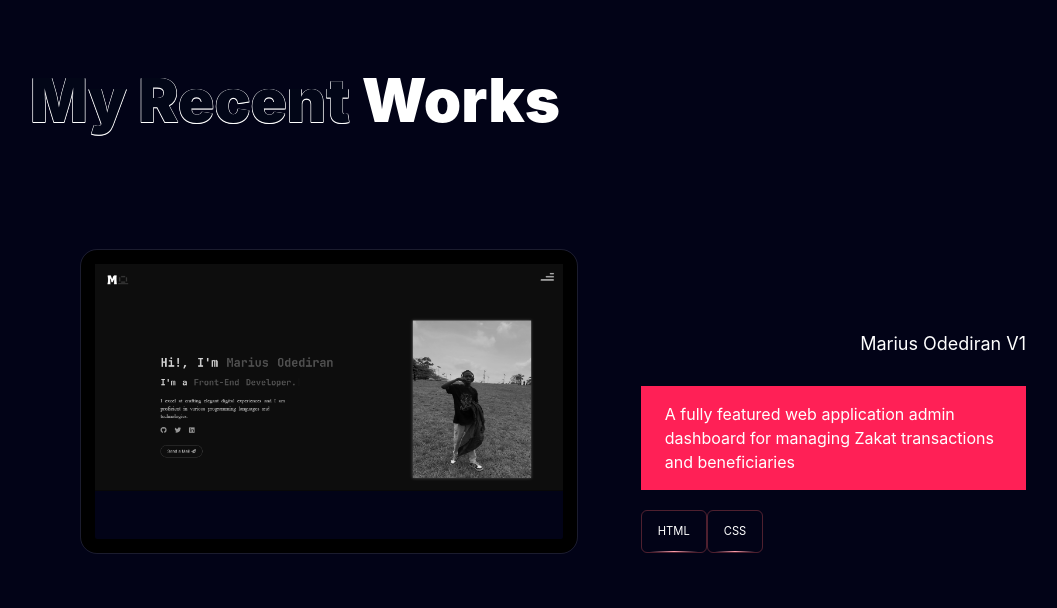
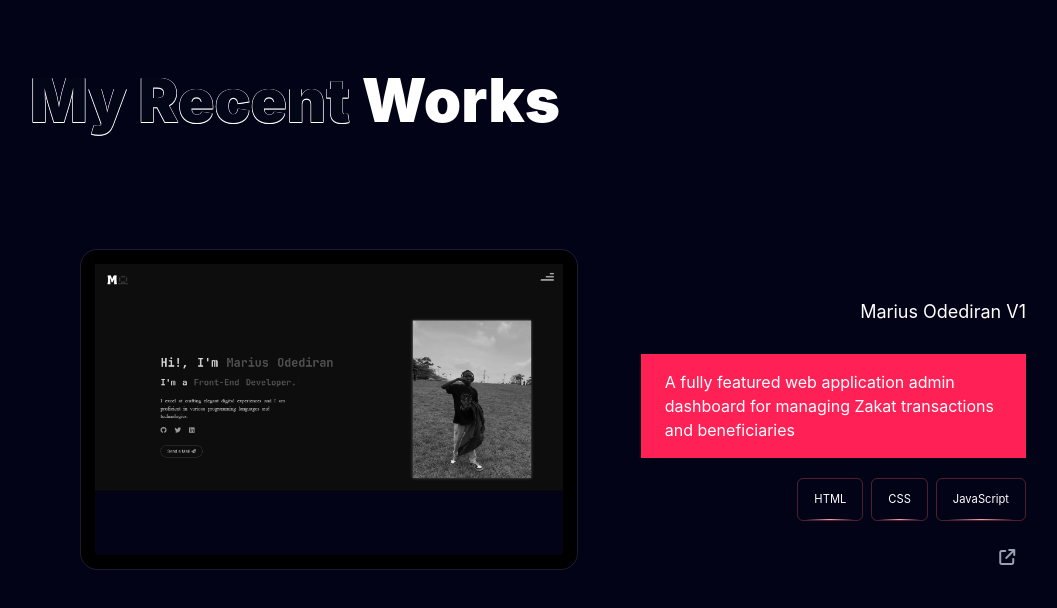
Before and after one commit to Marius-Diran/Portfolio-V2, a website: page src/index.html in a window 1280 px wide. Shown: the part 2033-2641 px from the top of the page, without its empty margins (85-1142 px from the left). Drawn offline with Linux system fonts and the light colour scheme.

Commit message:
Code Commit

```diff
--- a/src/index.html
+++ b/src/index.html
@@ -72,18 +72,24 @@
               <div class="work-img w-[45%] border-[0.9rem] border-solid border-black rounded-2xl outline-[1px] outline-solid outline-white/10 transform transition duration-300 hover:scale-105 hover:shadow-2xl hover:animate-pulse"><img src="assets/Portfolio1-img.png" class="w-full grayscale transition duration-300 hover:grayscale-0"></div>
 
               <div class="work-one_writeup w-[35%] ml-[5vw]">
-                <h1 class="text-end mt-[10vh] text-lg">Marius Odediran V1</h1>
+                <h1 class="text-end mt-[6vh] text-lg">Marius Odediran V1</h1>
                 <p class="bg-rose-500 px-6 py-4 mt-7">A fully featured web application admin dashboard for managing Zakat transactions and beneficiaries</p>
-                <div class="work-one_btns flex">
-                  <button class="mt-5 relative flex items-center border-[0.1px] border-solid border-red-400/30 rounded-md py-3 px-4 overflow-hidden">
+                <div class="work-one_btns flex justify-end mt-5">
+                  <button class="mr-2 relative flex items-center border-[0.1px] border-solid border-red-400/30 rounded-md py-3 px-4 overflow-hidden">
                     <p class="text-[0.7rem]">HTML</p>
                     <span class="absolute inset-x-0 h-0.5 -bottom-[1px] bg-gradient-to-r w-3/4 mx-auto from-transparent via-rose-300 to-transparent"></span>
                   </button>
-                  <button class="mt-5 relative flex items-center border-[0.1px] border-solid border-red-400/30 rounded-md py-3 px-4 overflow-hidden">
+                  <button class="mr-2 relative flex items-center border-[0.1px] border-solid border-red-400/30 rounded-md py-3 px-4 overflow-hidden">
                     <p class="text-[0.7rem]">CSS</p>
                     <span class="absolute inset-x-0 h-0.5 -bottom-[1px] bg-gradient-to-r w-3/4 mx-auto from-transparent via-rose-300 to-transparent"></span>
                   </button>
+                  <button class="relative flex items-center border-[0.1px] border-solid border-red-400/30 rounded-md py-3 px-4 overflow-hidden">
+                    <p class="text-[0.7rem]">JavaScript</p>
+                    <span class="absolute inset-x-0 h-0.5 -bottom-[1px] bg-gradient-to-r w-3/4 mx-auto from-transparent via-rose-300 to-transparent"></span>
+                  </button>
                 </div>
+
+                <div class="w-fit mt-6 ml-[28vw]"><a href="https://mariusodediran.netlify.app/" target="_blank"><i class="fa-solid fa-arrow-up-right-from-square text-gray-400 hover:text-white"></i></a></div>
               </div>
             </div>
           </div>
```
Also changed, not shown: src/output.css.
